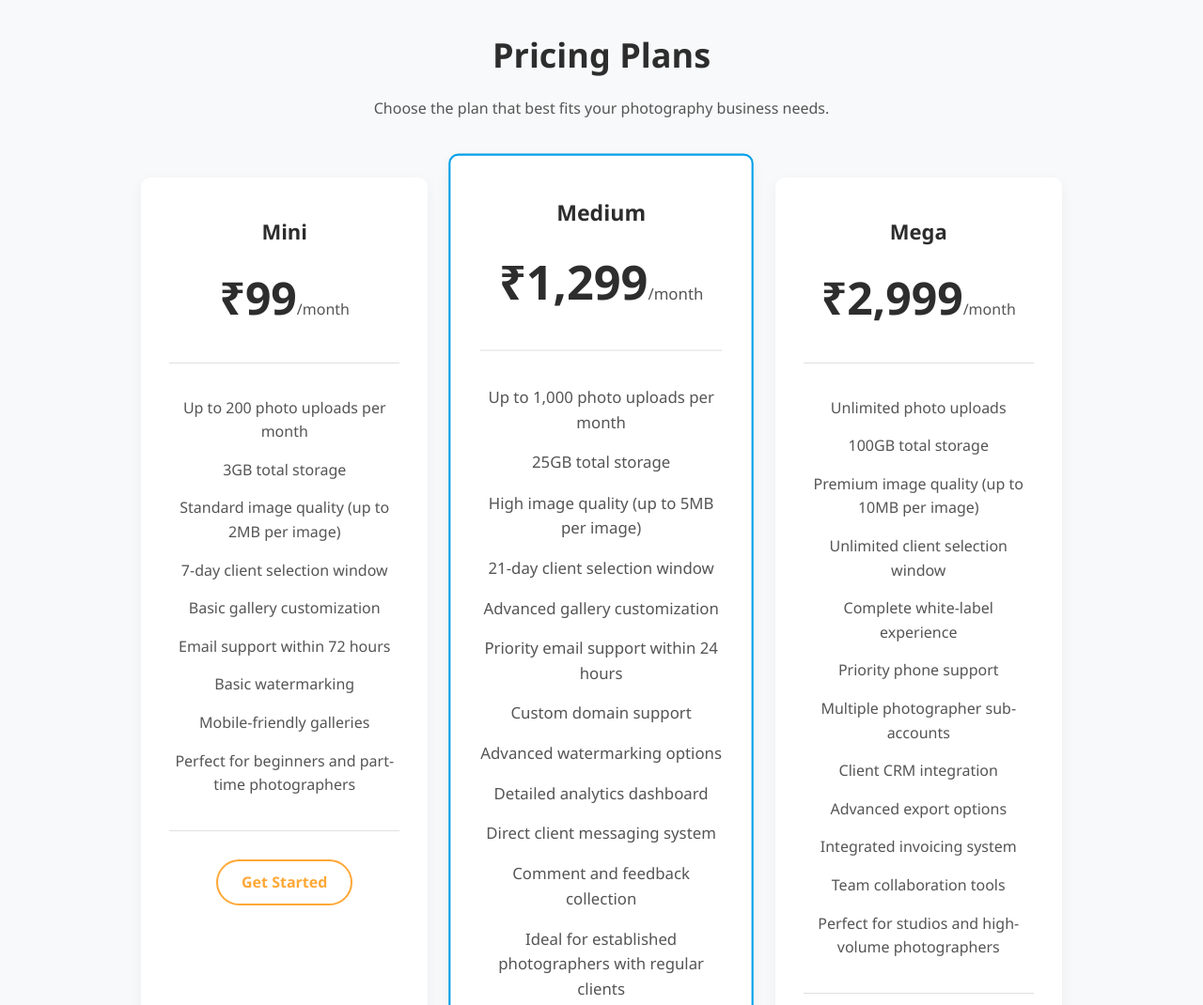
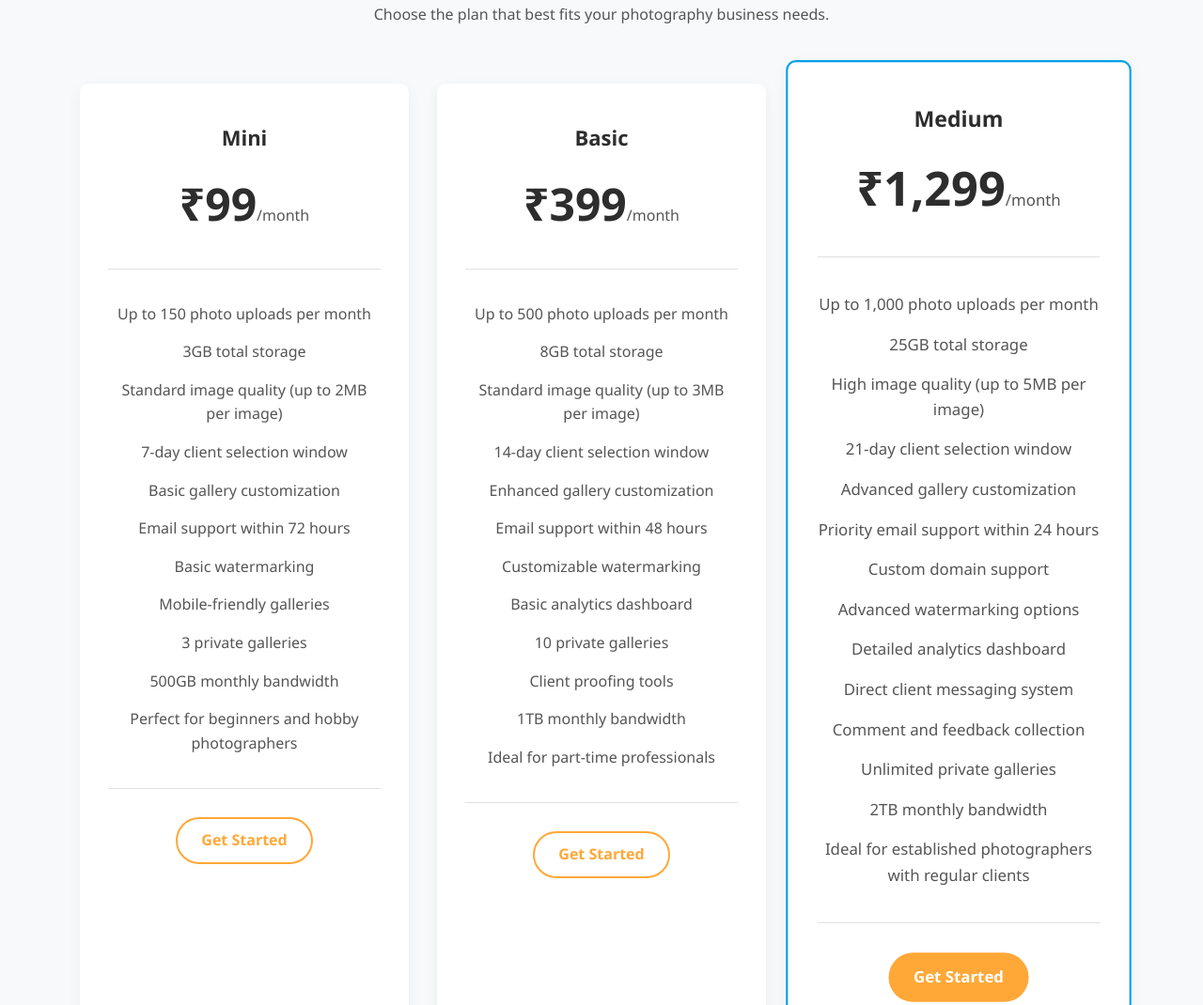
Before and after one commit to keymeat2025/snapselect, a plain HTML site: page index.html in a window 1280 px wide. Shown: the part 2616-3686 px from the top of the page at 94% size. Drawn offline with Linux system fonts and the light colour scheme.

Commit message:
Update index.html

```diff
--- a/index.html
+++ b/index.html
@@ -126,8 +126,7 @@
     </section>
 
     <!-- Pricing Section -->
-    <section class="pricing" id="pricing">
-        <div class="container">
+
     <section class="pricing" id="pricing">
         <div class="container">
             <div class="section-title">
@@ -139,7 +138,7 @@
                             <h3 class="price-title">Mini</h3>
                             <div class="price">₹99<span>/month</span></div>
                             <ul class="pricing-features">
-                            <li>Up to 200 photo uploads per month</li>
+                                <li>Up to 150 photo uploads per month</li>
                                 <li>3GB total storage</li>
                                 <li>Standard image quality (up to 2MB per image)</li>
                                 <li>7-day client selection window</li>
@@ -147,7 +146,28 @@
                                 <li>Email support within 72 hours</li>
                                 <li>Basic watermarking</li>
                                 <li>Mobile-friendly galleries</li>
-                            <li>Perfect for beginners and part-time photographers</li>
+                                <li>3 private galleries</li>
+                                <li>500GB monthly bandwidth</li>
+                                <li>Perfect for beginners and hobby photographers</li>
+                            </ul>
+                            <a href="#" class="btn btn-outline">Get Started</a>
+                        </div>
+                        <div class="pricing-card">
+                            <h3 class="price-title">Basic</h3>
+                            <div class="price">₹399<span>/month</span></div>
+                            <ul class="pricing-features">
+                                <li>Up to 500 photo uploads per month</li>
+                                <li>8GB total storage</li>
+                                <li>Standard image quality (up to 3MB per image)</li>
+                                <li>14-day client selection window</li>
+                                <li>Enhanced gallery customization</li>
+                                <li>Email support within 48 hours</li>
+                                <li>Customizable watermarking</li>
+                                <li>Basic analytics dashboard</li>
+                                <li>10 private galleries</li>
+                                <li>Client proofing tools</li>
+                                <li>1TB monthly bandwidth</li>
+                                <li>Ideal for part-time professionals</li>
                             </ul>
                             <a href="#" class="btn btn-outline">Get Started</a>
                         </div>
@@ -166,6 +186,8 @@
                                 <li>Detailed analytics dashboard</li>
                                 <li>Direct client messaging system</li>
                                 <li>Comment and feedback collection</li>
+                                <li>Unlimited private galleries</li>
+                                <li>2TB monthly bandwidth</li>
                                 <li>Ideal for established photographers with regular clients</li>
                             </ul>
                             <a href="#" class="btn">Get Started</a>
@@ -185,6 +207,7 @@
                                 <li>Advanced export options</li>
                                 <li>Integrated invoicing system</li>
                                 <li>Team collaboration tools</li>
+                                <li>5TB monthly bandwidth</li>
                                 <li>Perfect for studios and high-volume photographers</li>
                             </ul>
                             <a href="#" class="btn btn-outline">Get Started</a>
```
Lines whose indentation alone changed are shown as unchanged.
